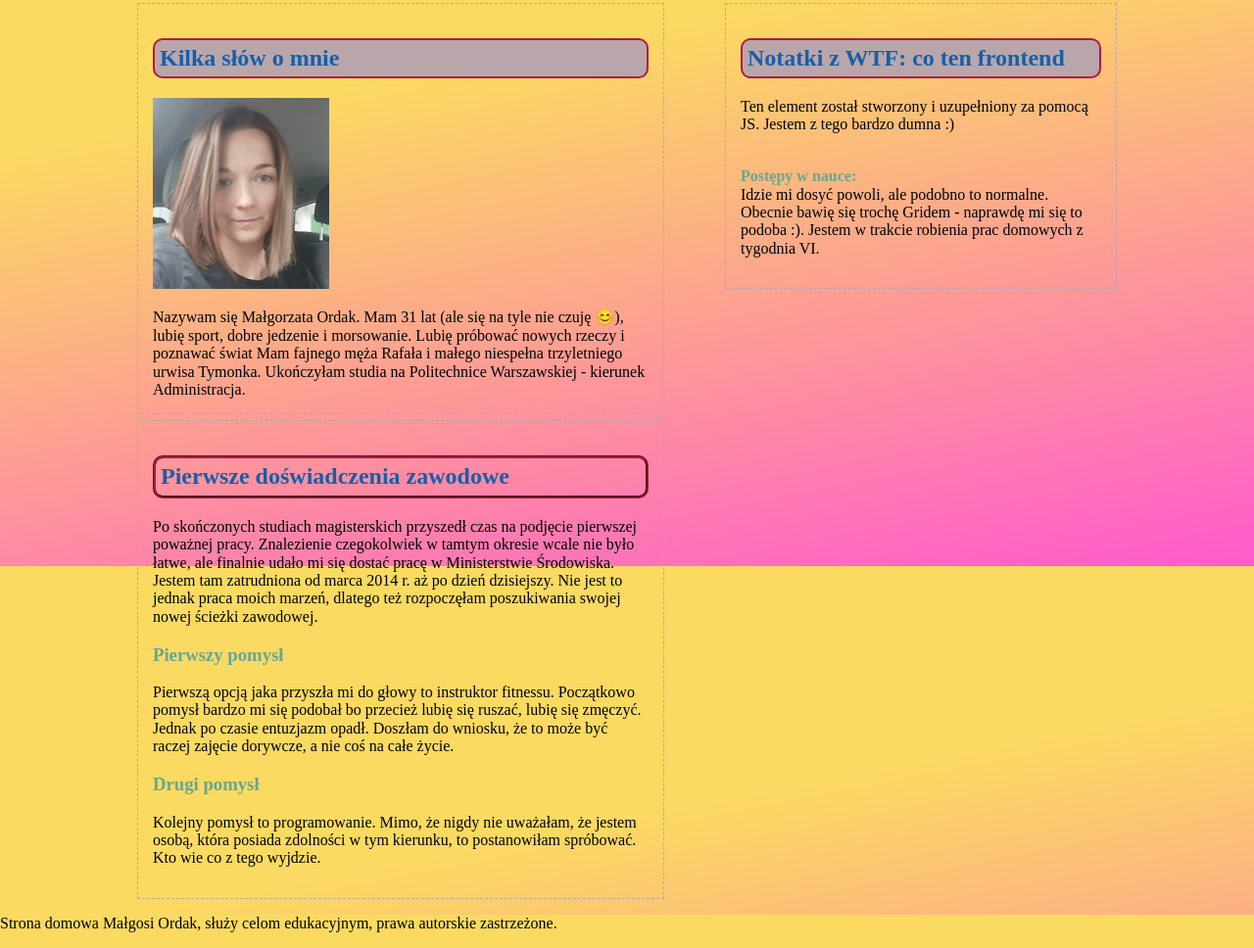
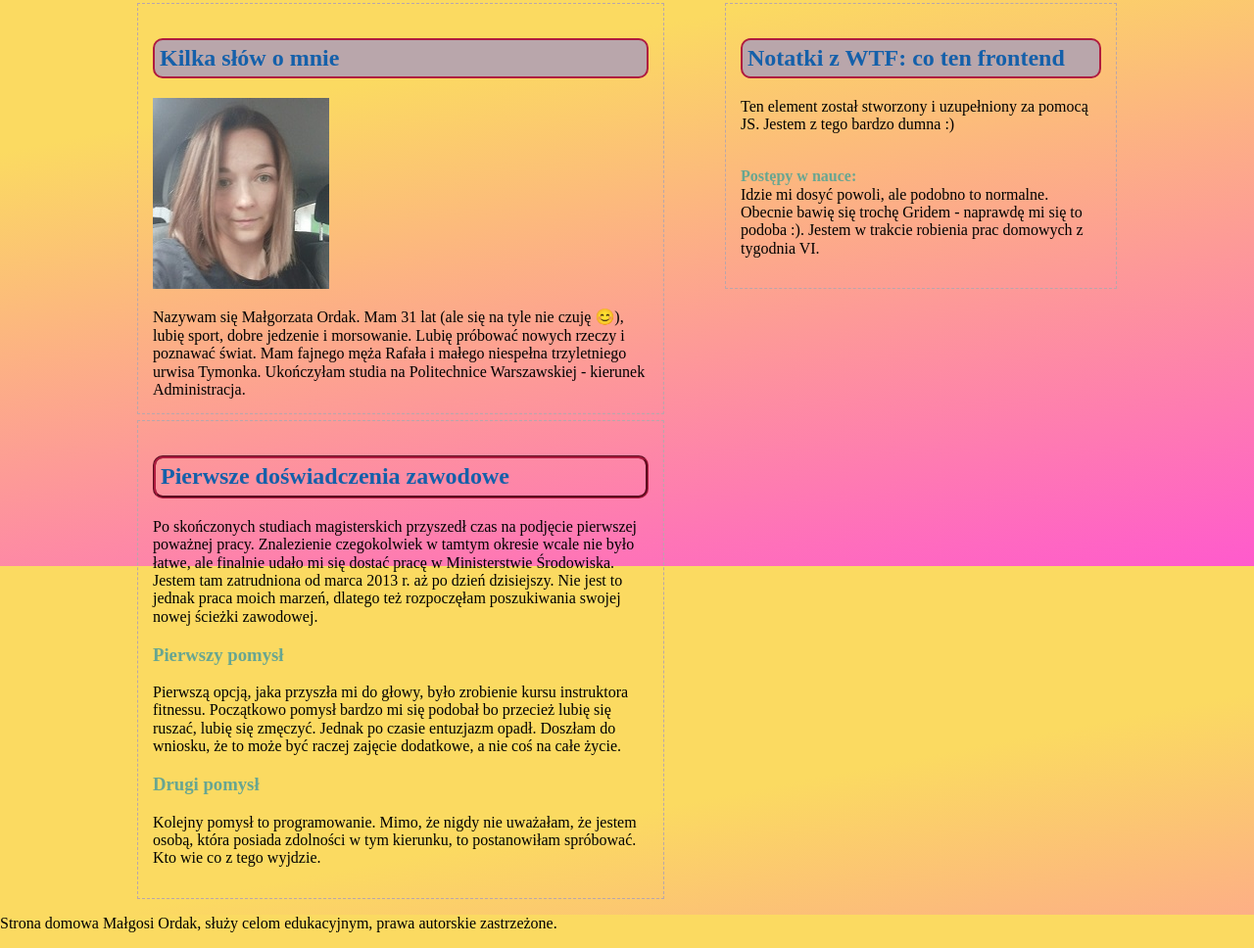
Before and after one commit to malgorzata-ordak/homepage, a plain HTML site: page index.html in a window 1280 px wide. Shown: the part 222-1190 px from the top of the page at 98% size. Drawn offline with Linux system fonts and the light colour scheme.

Commit message:
corrected liners

```diff
--- a/index.html
+++ b/index.html
@@ -45,7 +45,7 @@
           />
           <br />Nazywam się Małgorzata Ordak. Mam 31 lat (ale się na tyle nie
           czuję 😊), lubię sport, dobre jedzenie i morsowanie. Lubię próbować
-          nowych rzeczy i poznawać świat Mam fajnego męża Rafała i małego
+          nowych rzeczy i poznawać świat. Mam fajnego męża Rafała i małego
           niespełna trzyletniego urwisa Tymonka. Ukończyłam studia na
           Politechnice Warszawskiej - kierunek Administracja.
         </section>
@@ -57,17 +57,17 @@
           Po skończonych studiach magisterskich przyszedł czas na podjęcie
           pierwszej poważnej pracy. Znalezienie czegokolwiek w tamtym okresie
           wcale nie było łatwe, ale finalnie udało mi się dostać pracę w
-          Ministerstwie Środowiska. Jestem tam zatrudniona od marca 2014 r. aż
+          Ministerstwie Środowiska. Jestem tam zatrudniona od marca 2013 r. aż
           po dzień dzisiejszy. Nie jest to jednak praca moich marzeń, dlatego
           też rozpoczęłam poszukiwania swojej nowej ścieżki zawodowej.
 
           <article class="pomysł">
             <h3 class="pomysł__seledyn">Pierwszy pomysł</h3>
             <p class="pomysł__opis">
-              Pierwszą opcją jaka przyszła mi do głowy to instruktor fitnessu.
+              Pierwszą opcją, jaka przyszła mi do głowy, było zrobienie kursu instruktora fitnessu.
               Początkowo pomysł bardzo mi się podobał bo przecież lubię się
               ruszać, lubię się zmęczyć. Jednak po czasie entuzjazm opadł.
-              Doszłam do wniosku, że to może być raczej zajęcie dorywcze, a nie
+              Doszłam do wniosku, że to może być raczej zajęcie dodatkowe, a nie
               coś na całe życie.
             </p>
           </article>
--- a/style.css
+++ b/style.css
@@ -256,3 +256,5 @@ h2 {
 nav a {
   padding: 16px;
 }
+
+}
```
Also changed, not shown: pd-3.2.1.html (+1 -1 lines).
